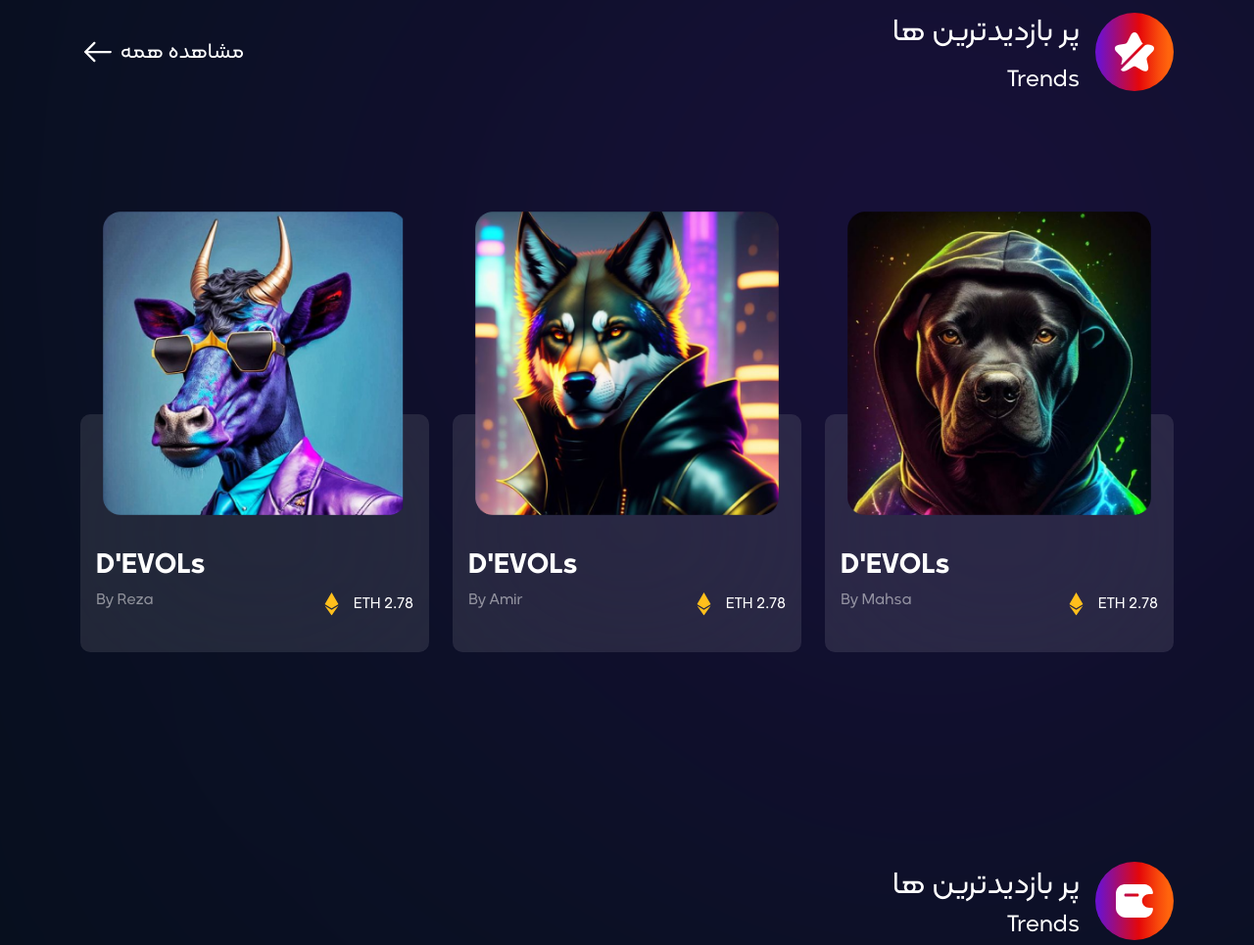
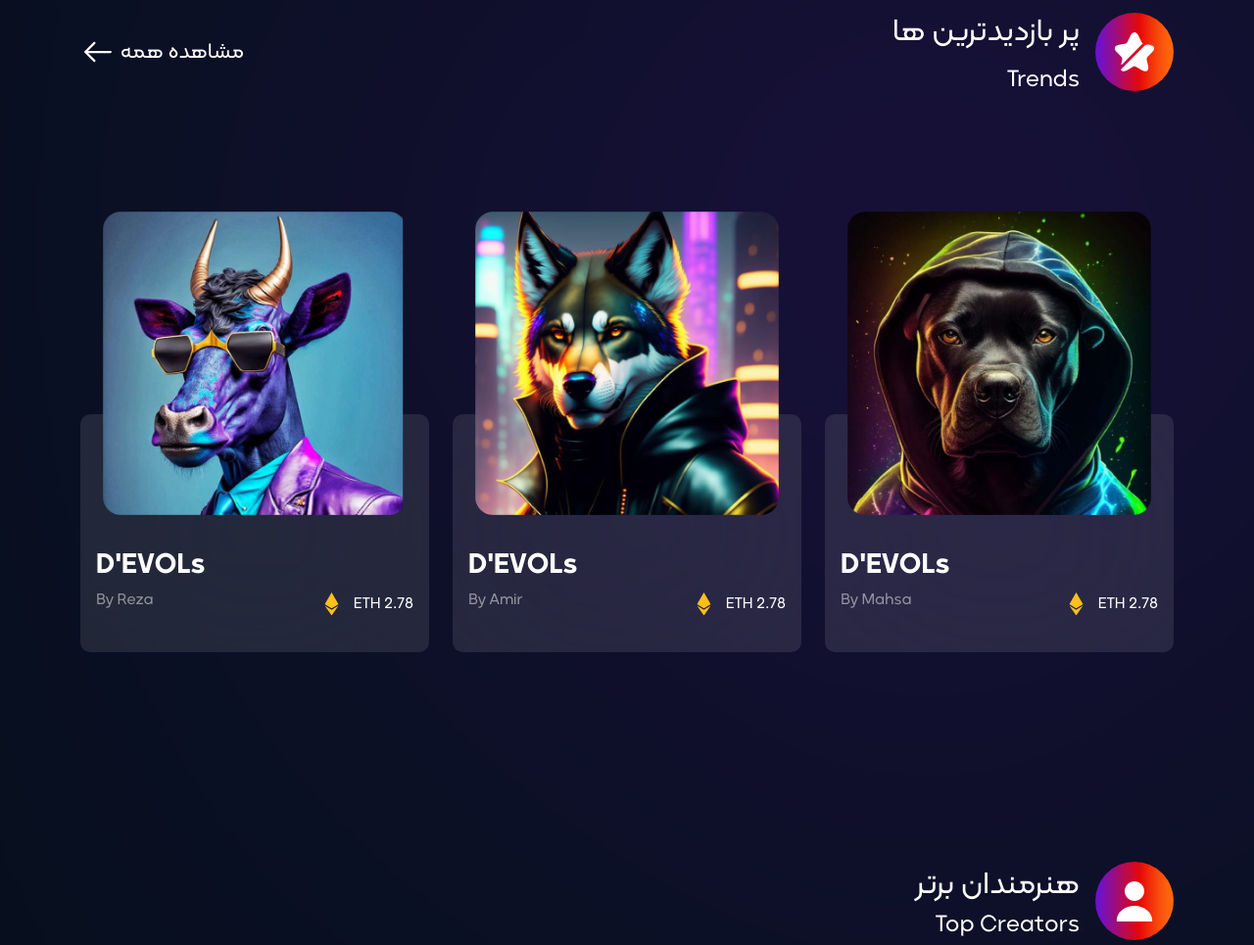
Before and after one commit to mm-tvkl/Complete-Project-8, a website: page index.html in a window 1280 px wide. Shown: the part 2663-3628 px from the top of the page at 98% size. Drawn offline with nearby package versions, Linux system fonts and the light colour scheme; a web font is replaced by a local one.

Commit message:
Top creator title edited

```diff
--- a/index.html
+++ b/index.html
@@ -854,16 +854,14 @@
             <div class="title-section">
                 <div>
                     <div class="title-logo">
-                        <svg width="38" height="34" viewBox="0 0 38 34" fill="none" xmlns="http://www.w3.org/2000/svg">
-                            <path
-                                d="M36.94 24.1H34.08C30.28 24.1 27.08 21.24 26.76 17.6C26.58 15.52 27.34 13.44 28.86 11.96C30.14 10.64 31.92 9.9 33.84 9.9H36.94C37.52 9.9 38 9.42 37.94 8.84C37.5 3.98 34.28 0.66 29.5 0.0999999C29.02 0.0199999 28.52 0 28 0H10C9.44 0 8.9 0.0399999 8.38 0.12C3.28 0.76 0 4.56 0 10V24C0 29.52 4.48 34 10 34H28C33.6 34 37.46 30.5 37.94 25.16C37.9513 25.023 37.9336 24.8852 37.8881 24.7556C37.8427 24.6259 37.7704 24.5072 37.6761 24.4072C37.5818 24.3073 37.4676 24.2283 37.3407 24.1753C37.2139 24.1224 37.0774 24.0967 36.94 24.1ZM22 12.5H10C9.18 12.5 8.5 11.82 8.5 11C8.5 10.18 9.18 9.5 10 9.5H22C22.82 9.5 23.5 10.18 23.5 11C23.5 11.82 22.82 12.5 22 12.5Z"
-                                fill="white" />
+                        <svg width="48" height="48" viewBox="0 0 48 48" fill="none" xmlns="http://www.w3.org/2000/svg">
+                            <path d="M23.9998 24C26.652 24 29.1955 22.9464 31.0709 21.0711C32.9463 19.1957 33.9998 16.6522 33.9998 14C33.9998 11.3478 32.9463 8.8043 31.0709 6.92893C29.1955 5.05357 26.652 4 23.9998 4C21.3477 4 18.8041 5.05357 16.9288 6.92893C15.0534 8.8043 13.9998 11.3478 13.9998 14C13.9998 16.6522 15.0534 19.1957 16.9288 21.0711C18.8041 22.9464 21.3477 24 23.9998 24ZM23.9998 29C13.9798 29 5.81982 35.72 5.81982 44C5.81982 44.56 6.25982 45 6.81982 45H41.1798C41.7398 45 42.1798 44.56 42.1798 44C42.1798 35.72 34.0198 29 23.9998 29Z" fill="white"/>
                         </svg>
                     </div>
                 </div>
                 <div>
-                    <h2>پر بازدیدترین ها</h2>
-                    <h4>Trends</h4>
+                    <h2>هنرمندان برتر</h2>
+                    <h4>Top Creators</h4>
                 </div>
             </div>
         </div>
```
Also changed, not shown: asset/image/user2.svg (added).
